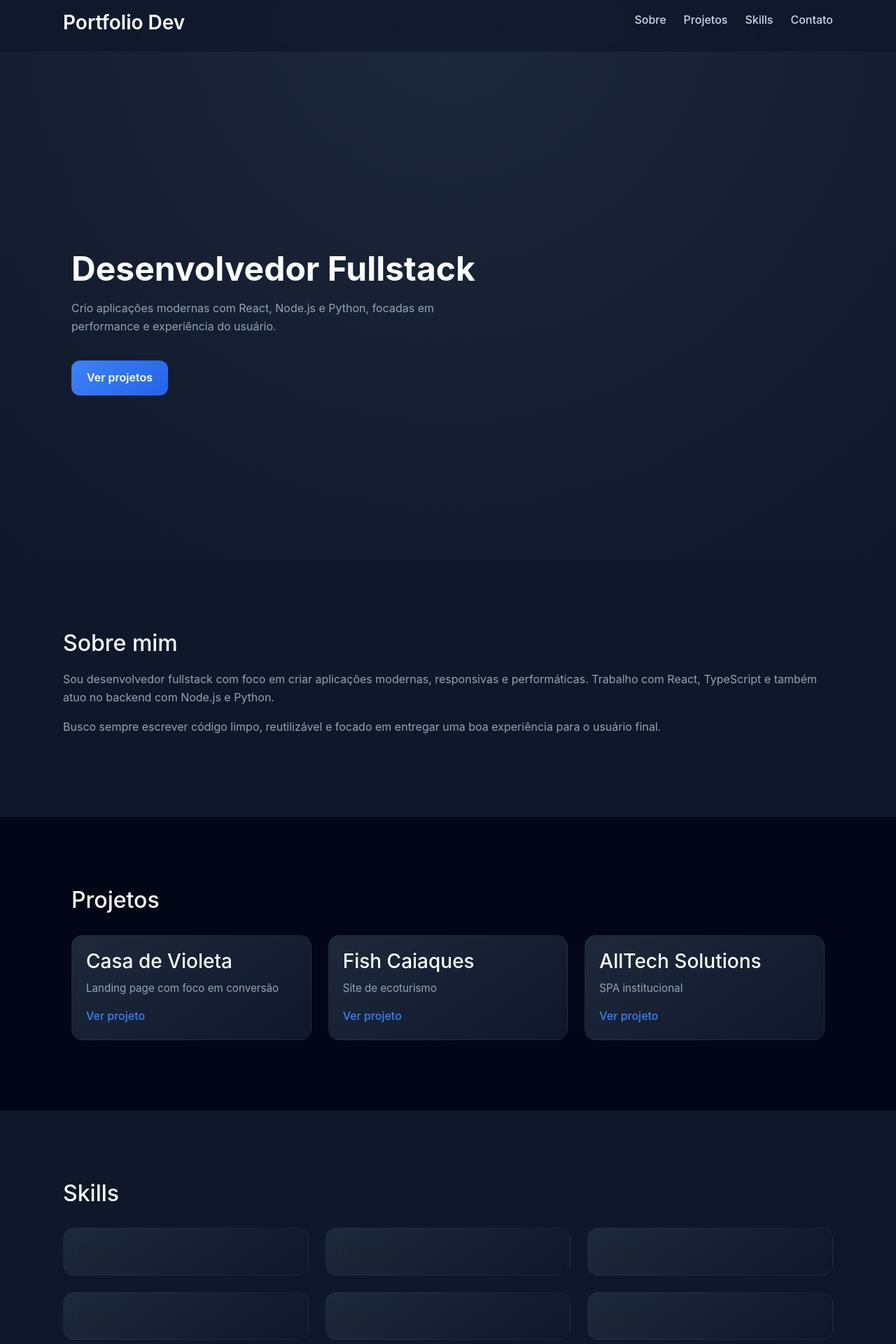
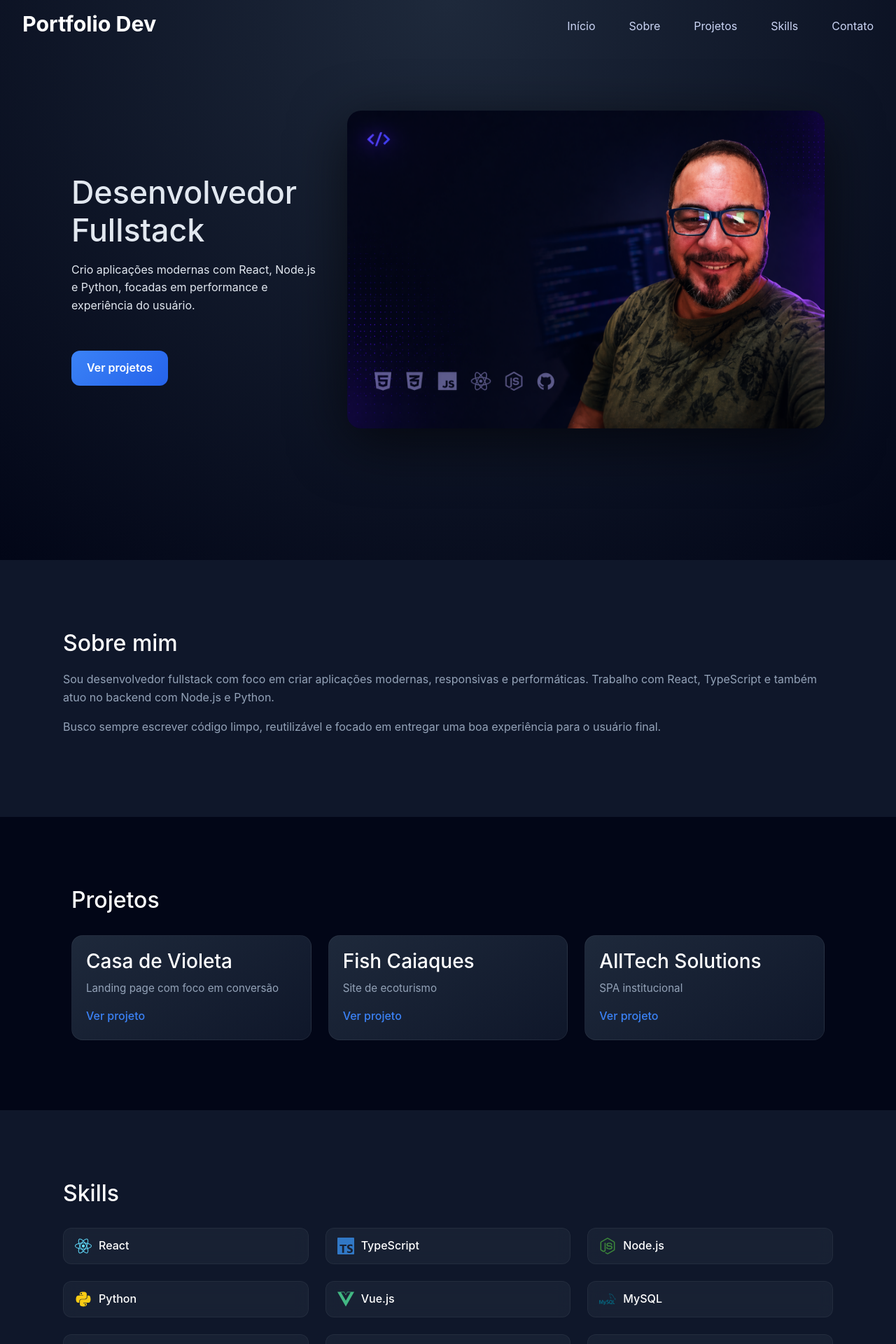
Before and after one commit to AndersonMattarDev/portfolio, a React (Vite) app: page / in a window 1280 px wide. Shown: the top 1920 px of the page at 70% size. Built offline with nearby package versions, Linux system fonts and the light colour scheme.

Commit message:
Acerto de responsividade, navbar, hero, skills

```diff
--- a/package.json
+++ b/package.json
@@ -12,7 +12,8 @@
     "bootstrap": "^5.3.8",
     "framer-motion": "^12.38.0",
     "react": "^18.3.1",
-    "react-dom": "^18.3.1"
+    "react-dom": "^18.3.1",
+    "react-icons": "^5.6.0"
   },
   "devDependencies": {
     "@types/node": "^20.14.0",
--- a/src/componentes/Navbar.tsx
+++ b/src/componentes/Navbar.tsx
@@ -1,29 +1,50 @@
-import { useState } from "react";
+import { useEffect, useState } from "react";
+import { motion } from "framer-motion";
 
 export default function Navbar() {
+  const [scrolled, setScrolled] = useState(false);
   const [menuOpen, setMenuOpen] = useState(false);
 
+  useEffect(() => {
+    const handleScroll = () => {
+      setScrolled(window.scrollY > 50);
+    };
+
+    window.addEventListener("scroll", handleScroll);
+    return () => window.removeEventListener("scroll", handleScroll);
+  }, []);
+
   return (
-    <header className="navbar-custom">
-      <nav className="container nav-inner">
-        <h3>Portfolio Dev</h3>
+    <motion.nav
+      initial={{ y: -80 }}
+      animate={{ y: 0 }}
+      transition={{ duration: 0.5 }}
+      className={`navbar ${scrolled ? "scrolled" : ""}`}
+    >
+      <div className="nav-container">
 
-        <button
+        <h2 className="logo">
+          <a href="#home">Portfolio Dev</a>
+        </h2>
+
+        <div className={`nav-links ${menuOpen ? "active" : ""}`}>
+          <a href="#home">Início</a>
+          <a href="#about">Sobre</a>
+          <a href="#projects">Projetos</a>
+          <a href="#skills">Skills</a>
+          <a href="#contact">Contato</a>
+        </div>
+
+        <div
           className={`hamburger ${menuOpen ? "open" : ""}`}
           onClick={() => setMenuOpen(!menuOpen)}
         >
           <span></span>
           <span></span>
           <span></span>
-        </button>
+        </div>
 
-        <ul className={`menu ${menuOpen ? "show" : ""}`}>
-          <li><a href="#about">Sobre</a></li>
-          <li><a href="#projects">Projetos</a></li>
-          <li><a href="#skills">Skills</a></li>
-          <li><a href="#contact">Contato</a></li>
-        </ul>
-      </nav>
-    </header>
+      </div>
+    </motion.nav>
   );
 }
--- a/src/sections/Hero.tsx
+++ b/src/sections/Hero.tsx
@@ -3,11 +3,14 @@ import { motion } from "framer-motion";
 export default function Hero() {
   return (
     <section id="home" className="hero">
-      <div className="container">
+      <div className="hero-content container">
 
+        {/* TEXTO */}
+        <div className="hero-text">
           <motion.h1
             initial={{ opacity: 0, y: 40 }}
             animate={{ opacity: 1, y: 0 }}
+            transition={{ duration: 0.6 }}
           >
             Desenvolvedor Fullstack
           </motion.h1>
@@ -28,6 +31,17 @@ export default function Hero() {
           >
             Ver projetos
           </motion.a>
+        </div>
+
+        {/* IMAGEM */}
+        <motion.div
+          className="hero-image"
+          initial={{ opacity: 0, x: 80 }}
+          animate={{ opacity: 1, x: 0 }}
+          transition={{ duration: 0.8 }}
+        >
+          <img src="/banner.png" alt="Banner Dev" />
+        </motion.div>
 
       </div>
     </section>
--- a/src/sections/Skills.tsx
+++ b/src/sections/Skills.tsx
@@ -1,15 +1,29 @@
 import { motion } from "framer-motion";
+import {
+  FaReact,
+  FaNodeJs,
+  FaPython,
+  FaGitAlt
+} from "react-icons/fa";
+
+import {
+  SiTypescript,
+  SiMysql,
+  SiSqlite,
+  SiBootstrap,
+  SiVuedotjs
+} from "react-icons/si";
 
 const skills = [
-  "React",
-  "TypeScript",
-  "Node.js",
-  "Python",
-  "Vue.js",
-  "MySQL",
-  "SQLite",
-  "Bootstrap",
-  "Git"
+  { name: "React", icon: <FaReact /> },
+  { name: "TypeScript", icon: <SiTypescript /> },
+  { name: "Node.js", icon: <FaNodeJs /> },
+  { name: "Python", icon: <FaPython /> },
+  { name: "Vue.js", icon: <SiVuedotjs /> },
+  { name: "MySQL", icon: <SiMysql /> },
+  { name: "SQLite", icon: <SiSqlite /> },
+  { name: "Bootstrap", icon: <SiBootstrap /> },
+  { name: "Git", icon: <FaGitAlt /> },
 ];
 
 export default function Skills() {
@@ -27,12 +41,13 @@ export default function Skills() {
         {skills.map((skill, i) => (
           <motion.div
             key={i}
-            className="card"
-            initial={{ opacity: 0, scale: 0.8 }}
-            whileInView={{ opacity: 1, scale: 1 }}
-            transition={{ delay: i * 0.05 }}
+            className="skill-card"
+            initial={{ opacity: 0, y: 30 }}
+            whileInView={{ opacity: 1, y: 0 }}
+            transition={{ delay: i * 0.1 }}
           >
-            {skill}
+            <div className="icon">{skill.icon}</div>
+            <span>{skill.name}</span>
           </motion.div>
         ))}
       </div>
--- a/src/styles/global.css
+++ b/src/styles/global.css
@@ -3,6 +3,9 @@
   margin: 0;
   padding: 0;
   box-sizing: border-box;
+}
+html {
+  scroll-behavior: smooth;
 }
 
 body {
@@ -18,67 +21,233 @@ body {
   max-width: 1100px;
   margin: 0 auto;
 }
-
 /* NAVBAR */
-.navbar-custom {
+.navbar {
   position: fixed;
   top: 0;
+  left: 0;
   width: 100%;
-  backdrop-filter: blur(12px);
-  background: rgba(15, 23, 42, 0.7);
-  z-index: 1000;
-  border-bottom: 1px solid rgba(255,255,255,0.05);
+  padding: 1rem 2rem;
+  z-index: 999;
+
+  display: flex;
+  justify-content: center;
 }
 
-.nav-inner {
+/* CONTAINER */
+.nav-container {
+  width: 100%;
+  max-width: auto;
+
+  display: flex;
+  align-items: center;
+  justify-content: space-between; /* 🔥 resolve logo vs links */
+}
+
+/* LOGO */
+.logo {
+  color: white;
+  font-weight: bold;
+  font-size: 1.9rem;
+  text-decoration: none;
+}
+
+.logo a {
+  color: inherit;
+  text-decoration: none;
+}
+
+/* LINKS */
+.nav-links {
+  display: flex;
+  gap: 3rem;
+  margin-left: auto; /* 🔥 garante direita */
+}
+
+.nav-links a {
+  color: #cbd5f5;
+  text-decoration: none;
+  transition: 0.3s;
+}
+
+.nav-links a:hover {
+  color: rgb(70, 83, 221);
+}
+
+/* HAMBURGER */
+.hamburger {
+  display: none;
+  flex-direction: column;
+  cursor: pointer;
+  margin-left: 1rem;
+}
+
+.hamburger span {
+  width: 25px;
+  height: 3px;
+  background: white;
+  margin: 4px 0;
+}
+.skill-card {
+  display: flex;
+  align-items: center;
+  gap: 10px;
+
+  padding: 12px 16px;
+  border-radius: 12px;
+
+  background: rgba(30, 41, 59, 0.6);
+  backdrop-filter: blur(10px);
+
+  border: 1px solid rgba(255,255,255,0.05);
+
+  color: white;
+  font-weight: 500;
+
+  transition: all 0.3s ease;
+  cursor: default;
+}
+
+.skill-card:hover {
+  transform: translateY(-5px) scale(1.03);
+  box-shadow: 0 10px 25px rgba(0,0,0,0.4);
+}
+
+/* ÍCONES */
+.skill-card .icon {
+  font-size: 1.5rem;
+  display: flex;
+  align-items: center;
+}
+
+/* cores individuais (opcional mas 🔥) */
+.skill-card:nth-child(1) .icon { color: #61dafb; } /* React */
+.skill-card:nth-child(2) .icon { color: #3178c6; } /* TS */
+.skill-card:nth-child(3) .icon { color: #3c873a; } /* Node */
+.skill-card:nth-child(4) .icon { color: #facc15; } /* Python */
+.skill-card:nth-child(5) .icon { color: #42b883; } /* Vue */
+.skill-card:nth-child(6) .icon { color: #00758f; } /* MySQL */
+.skill-card:nth-child(7) .icon { color: #003b57; } /* SQLite */
+.skill-card:nth-child(8) .icon { color: #7952b3; } /* Bootstrap */
+.skill-card:nth-child(9) .icon { color: #f34f29; } /* Git */
+
+/* MOBILE */
+@media (max-width: 900px) {
+
+  .nav-links {
+    position: absolute;
+    top: 70px;
+    right: 20px;
+
+    background: rgba(15, 23, 42, 0.95);
+    backdrop-filter: blur(10px);
+
+    flex-direction: column;
+    padding: 1rem;
+    border-radius: 10px;
+
+    display: none;
+  }
+
+  .nav-links.active {
+    display: flex;
+  }
+
+  .hamburger {
+    display: flex;
+  }
+}
+
+/* ANIMAÇÃO HAMBURGER */
+.hamburger.open span:nth-child(1) {
+  transform: rotate(45deg) translate(5px, 5px);
+}
+.hamburger.open span:nth-child(2) {
+  opacity: 0;
+}
+.hamburger.open span:nth-child(3) {
+  transform: rotate(-45deg) translate(5px, -5px);
+}
+
+/* CONTAINER */
+.nav-container {
   display: flex;
   justify-content: space-between;
   align-items: center;
-  padding: 1rem 0;
 }
 
-.nav-inner h3 {
-  font-weight: 600;
-  color: #fff;
-}
-
-/* MENU */
-.menu {
-  display: flex;
-  gap: 25px;
-  list-style: none;
-}
-
-.menu a {
-  color: #cbd5f5;
-  text-decoration: none;
-  font-weight: 500;
-  transition: 0.3s;
-}
-
-.menu a:hover {
-  color: #3b82f6;
-}
 
 /* HERO */
 .hero {
   min-height: 100vh;
   display: flex;
   align-items: center;
-  padding-top: 120px;
-  background: radial-gradient(circle at top, #1e293b, #0f172a);
+  background: radial-gradient(circle at top, #1e293b, #020617);
+  overflow: hidden;
+  position: relative;
 }
 
-.hero h1 {
-  font-size: clamp(2rem, 5vw, 3rem);
-  font-weight: 700;
-  color: #fff;
+/* CONTAINER FLEX */
+.hero-content {
+  display: flex;
+  align-items: center;
+  justify-content: space-between;
+  gap: 2rem;
 }
 
-.hero p {
-  margin-top: 15px;
-  color: #94a3b8;
-  max-width: 600px;
+/* TEXTO */
+.hero-text {
+  max-width: 500px;
+  z-index: 2;
+}
+
+.hero-text h1 {
+  font-size: 2.8rem;
+  margin-bottom: 1rem;
+}
+
+.hero-text p {
+  opacity: 0.8;
+  margin-bottom: 2rem;
+}
+
+/* BOTÃO */
+.btn-primary {
+  background: #3b82f6;
+  padding: 0.8rem 1.5rem;
+  border-radius: 8px;
+  color: white;
+  text-decoration: none;
+  transition: 0.3s;
+}
+
+.btn-primary:hover {
+  background: #2563eb;
+}
+
+/* IMAGEM */
+.hero-image {
+  max-width: 700px;
+  animation: float 4s ease-in-out infinite;
+}
+
+.hero-image img {
+  width: 100%;
+  border-radius: 20px;
+  filter: drop-shadow(0 20px 40px rgba(0,0,0,0.6));
+}
+
+/* ANIMAÇÃO FLUTUANTE */
+@keyframes float {
+  0% {
+    transform: translateY(0px);
+  }
+  50% {
+    transform: translateY(-15px);
+  }
+  100% {
+    transform: translateY(0px);
+  }
 }
 
 /* BOTÕES */
@@ -181,7 +350,7 @@ footer {
 }
 
 /* MOBILE */
-@media (max-width: 768px) {
+@media (max-width: 900px) {
   .menu {
     position: absolute;
     top: 70px;
@@ -197,11 +366,50 @@ footer {
     display: flex;
   }
 
+   .nav-links {
+    position: absolute;
+    top: 70px;
+    right: 20px;
+
+    background: rgba(15, 23, 42, 0.95);
+    backdrop-filter: blur(12px);
+
+    flex-direction: column;
+    width: 200px;
+    padding: 1rem;
+    border-radius: 10px;
+
+    transform: translateX(100%);
+    transition: 0.3s;
+  }
+
+  .nav-links.active {
+    transform: translateX(0);
+  }
+
+  .hamburger {
+    display: flex;
+    z-index: 1000; /* 🔥 garante que aparece */
+  }
+
+  /* esconde links desktop */
+  .nav-links:not(.active) {
+    display: none;
+  }
+
   .hamburger {
     display: flex;
   }
-
-  .hero {
+ .hero-content {
+    flex-direction: column;
     text-align: center;
   }
+
+  .hero-image {
+    max-width: 350px;
+  }
+
+  .hero-text h1 {
+    font-size: 2rem;
+  }
 }
```
Also changed, not shown: public/banner.png (renamed from src/public/images/banner.png), 1 other file (tests, documents, lock files or other folders). Lines whose indentation alone changed are shown as unchanged.
